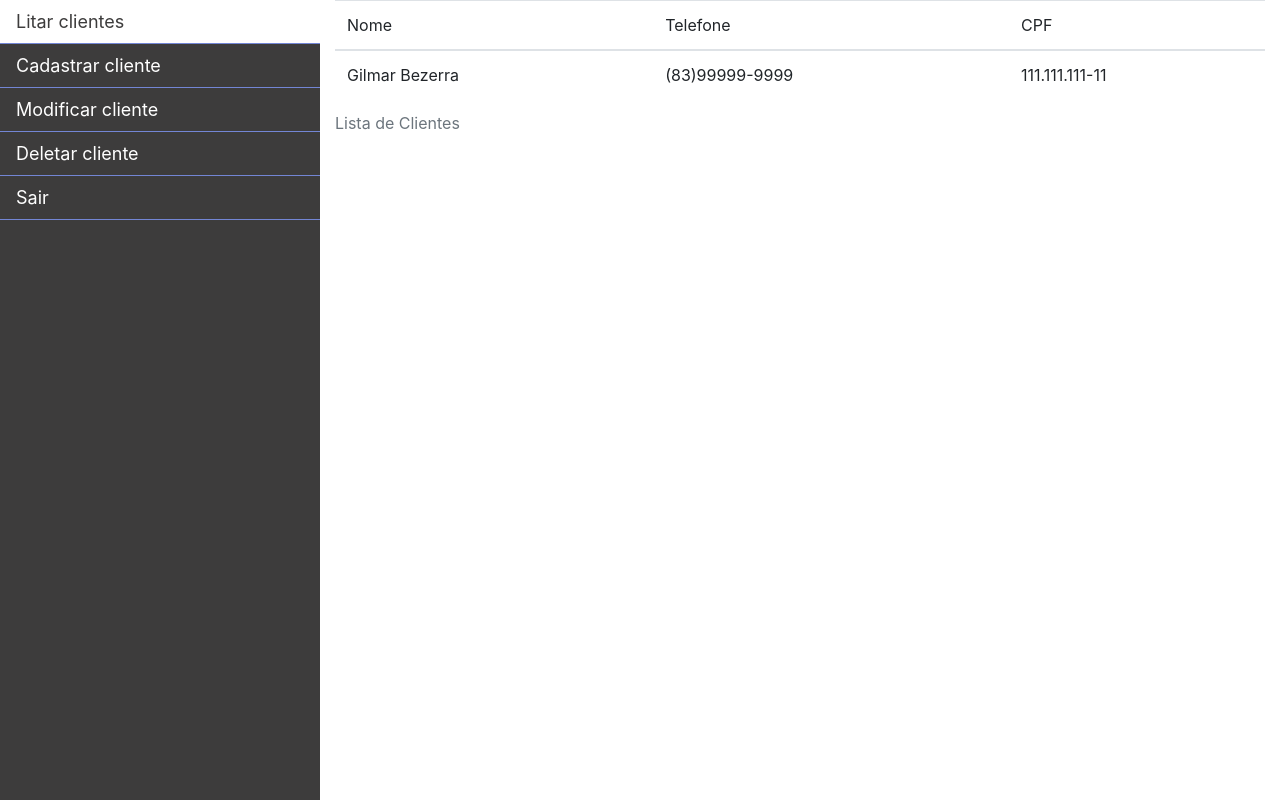
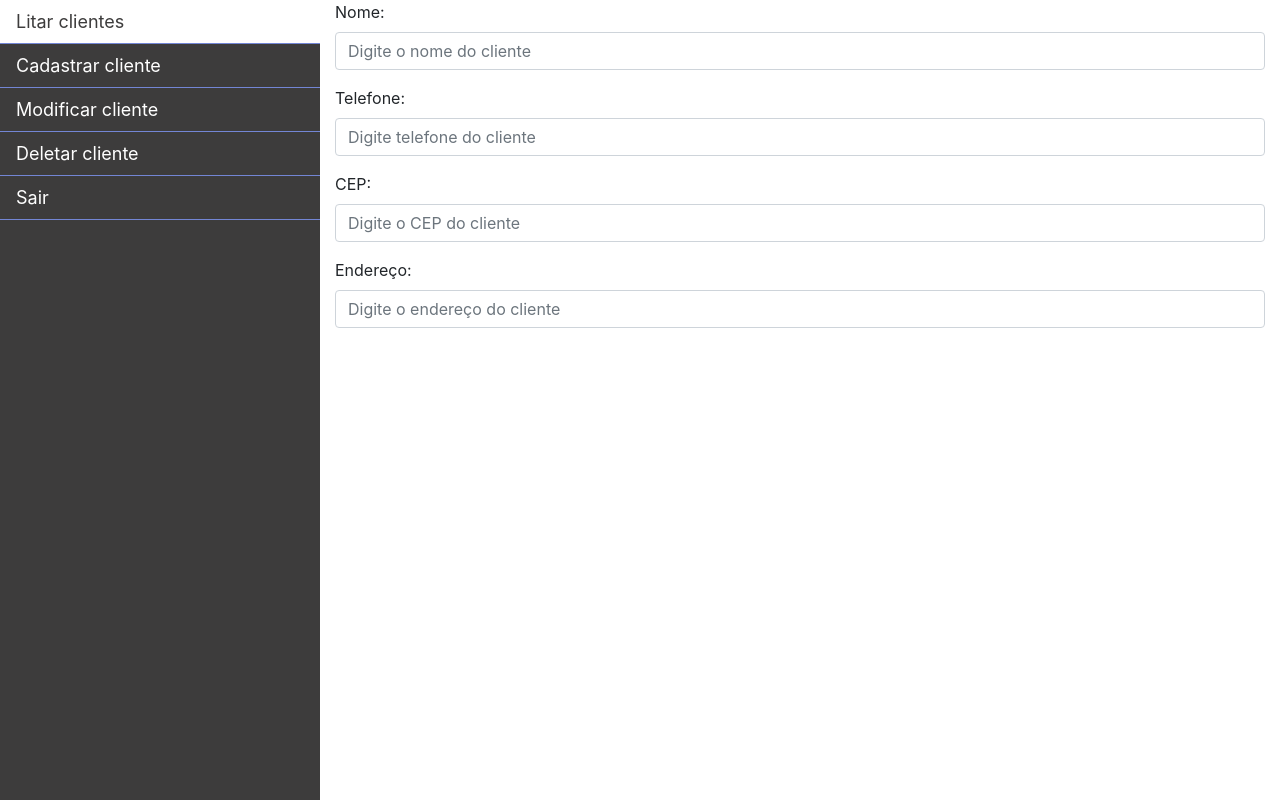
Before and after one commit to gilMars/desafiosnet, a Django app: template controlpanel/templates/controlpanel/cadastrar.html in a window 1280 px wide. Run offline with Django 3.2, Linux system fonts and the light colour scheme; the template is opened without the code that fills it, so the values that code supplies are empty; some libraries are stand-ins or nearby versions.

Commit message:
Ajustes do front-end para suporte ao CRUD

```diff
--- a/controlpanel/templates/controlpanel/cadastrar.html
+++ b/controlpanel/templates/controlpanel/cadastrar.html
@@ -36,7 +36,7 @@
                 <nav>
                     <ul class="nav flex-column">
                         <li class="nav-item">
-                            <a class="nav-link active" href="#">Litar clientes</a>
+                            <a class="nav-link active" href="{% url 'listar' %}">Litar clientes</a>
                         </li>
                         <li class="nav-item">
                             <a class="nav-link" href="#">Cadastrar cliente</a>
@@ -48,34 +48,36 @@
                             <a class="nav-link" href="#">Deletar cliente</a>
                         </li>
                         <li class="nav-item">
-                            <a class="nav-link" href="/logout">Sair</a>
+                            <a class="nav-link" href="{% url 'logout' %}">Sair</a>
                         </li>
                     </ul>
                 </nav>
             </div>
             <div class="col-md-9 no-float">
-                <table class="table table-hover">
-                    <caption>Lista de Clientes</caption>
-                    <thead>
-                        <tr>
-                            <th scope="col">Nome</th>
-                            <th scope="col">Telefone</th>
-                            <th scope="col">CPF</th>
-                        </tr>
-                    </thead>
-
-                    <tbody>
-                        <tr>
-                            <td>Gilmar Bezerra</td>
-                            <td>(83)99999-9999</td>
-                            <td>111.111.111-11</td>
-                        </tr>
-                    </tbody>
-
-                </table>
+                <form id="cadastrar" class="form-horizontal" role="form">
+                    <div class="form-group">
+                        <label for="nomeCliente">Nome:</label>
+                        <input type="text" id="nomeCliente" name="nome" class="form-control" minlength="4" maxlength="56" placeholder="Digite o nome do cliente"
+                            required>
+                    </div>
+                    <div class="form-group">
+                        <label for="telefoneCliente">Telefone:</label>
+                        <input type="text" id="telefoneCliente" name="telefone" class="form-control" minlength="4" maxlength="56" placeholder="Digite telefone do cliente"
+                            required>
+                    </div>
+                    <div class="form-group">
+                        <label for="cepCliente">CEP:</label>
+                        <input type="text" id="cepCliente" name="cep" class="form-control" minlength="4" maxlength="56" placeholder="Digite o CEP do cliente"
+                            required>
+                    </div>
+                    <div class="form-group">
+                        <label for="enderecoCliente">Endereço:</label>
+                        <input type="text" id="enderecoCliente" name="endereco" class="form-control" minlength="4" maxlength="56" placeholder="Digite o endereço do cliente"
+                            required>
+                    </div>
+                </form>
             </div>
         </div>
-    </div>
 </body>
 
 </html>
--- a/controlpanel/templates/controlpanel/login.html
+++ b/controlpanel/templates/controlpanel/login.html
@@ -47,7 +47,7 @@
                         <button type="submit" class="btn btn-primary">Entrar</button>
                     </div>
                     <div class="col-md-4">
-                        <a class="btn btn-primary" href="/cadastro">Cadastras-se</a>
+                        <a class="btn btn-primary" href="{% url 'registrar' %}">Cadastras-se</a>
                     </div>
                 </div>
                 <div id="forget" class="row">
--- a/controlpanel/templates/controlpanel/painel.html
+++ b/controlpanel/templates/controlpanel/painel.html
@@ -39,7 +39,7 @@
                             <a class="nav-link active" href="#">Litar clientes</a>
                         </li>
                         <li class="nav-item">
-                            <a class="nav-link" href="#">Cadastrar cliente</a>
+                            <a class="nav-link" href="{% url 'cadastrar' %}">Cadastrar cliente</a>
                         </li>
                         <li class="nav-item">
                             <a class="nav-link" href="#">Modificar cliente</a>
```
